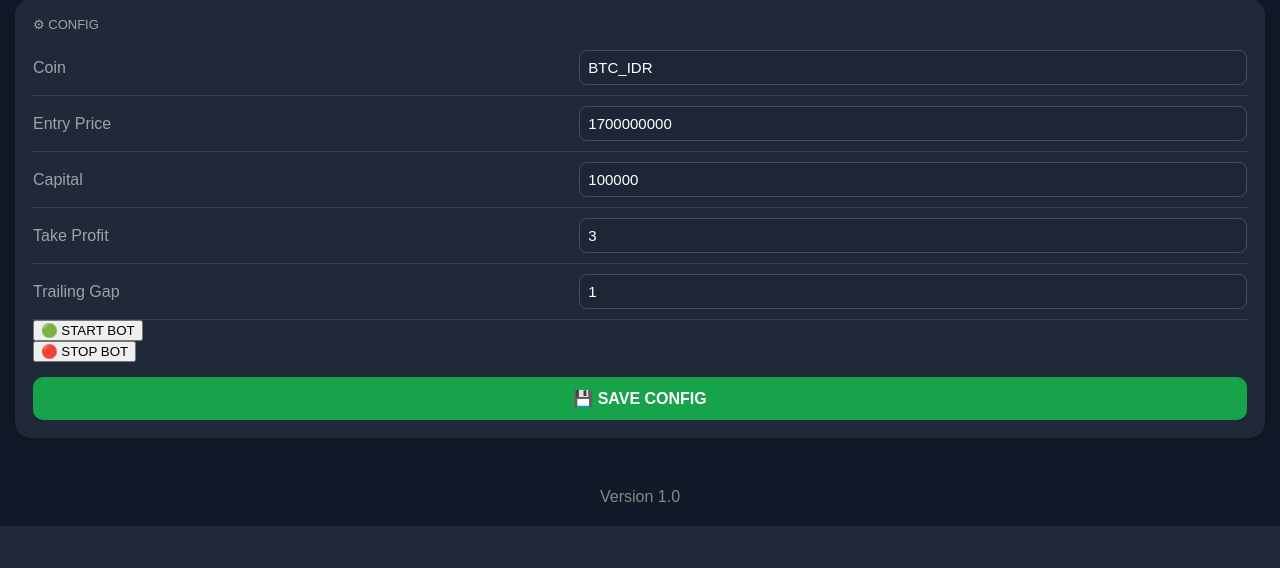
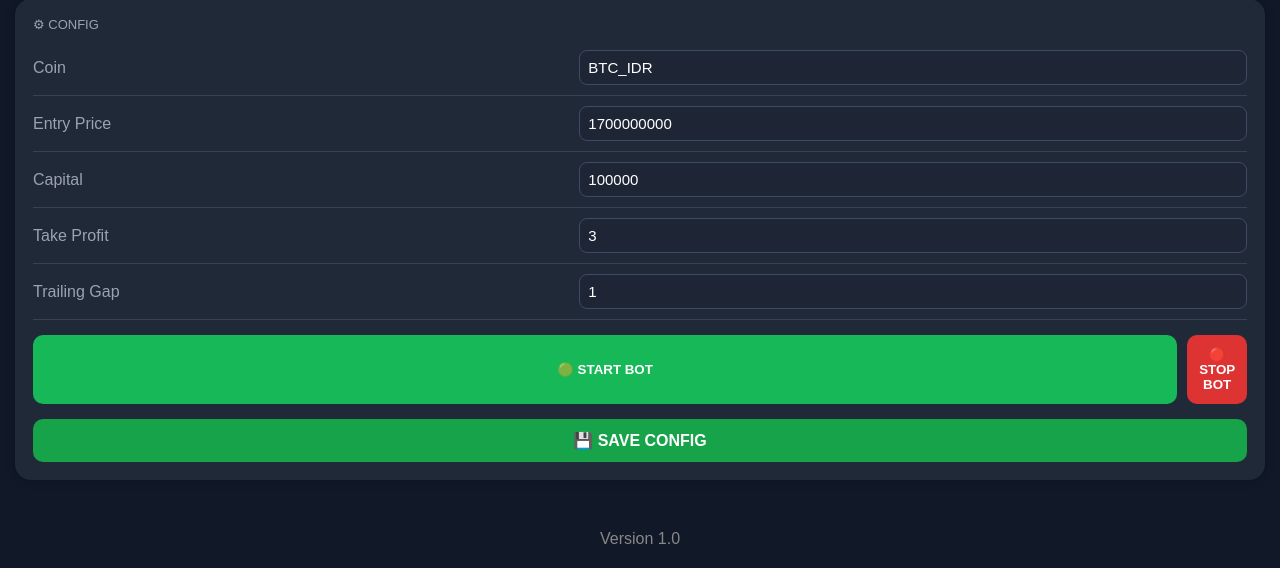
Before and after one commit to adhigame989/Indodax-Execution-Bot, a Flask app: page / in a window 1280 px wide. Shown: the part 1193-1761 px from the top of the page. Before the commit the page ends 1719 px from the top, so only its background shows below. Run offline with Flask 3, Linux system fonts and the light colour scheme.

Commit message:
Update style.css

```diff
--- a/static/css/style.css
+++ b/static/css/style.css
@@ -267,3 +267,33 @@ body{
     background:#15803d;
 
 }
+
+.button-group{
+display:flex;
+gap:10px;
+margin-top:15px;
+}
+
+.button-group form{
+flex:1;
+}
+
+.btn-green{
+width:100%;
+padding:12px;
+border:none;
+border-radius:10px;
+background:#17b857;
+color:white;
+font-weight:bold;
+}
+
+.btn-red{
+width:100%;
+padding:12px;
+border:none;
+border-radius:10px;
+background:#d33;
+color:white;
+font-weight:bold;
+}
```
